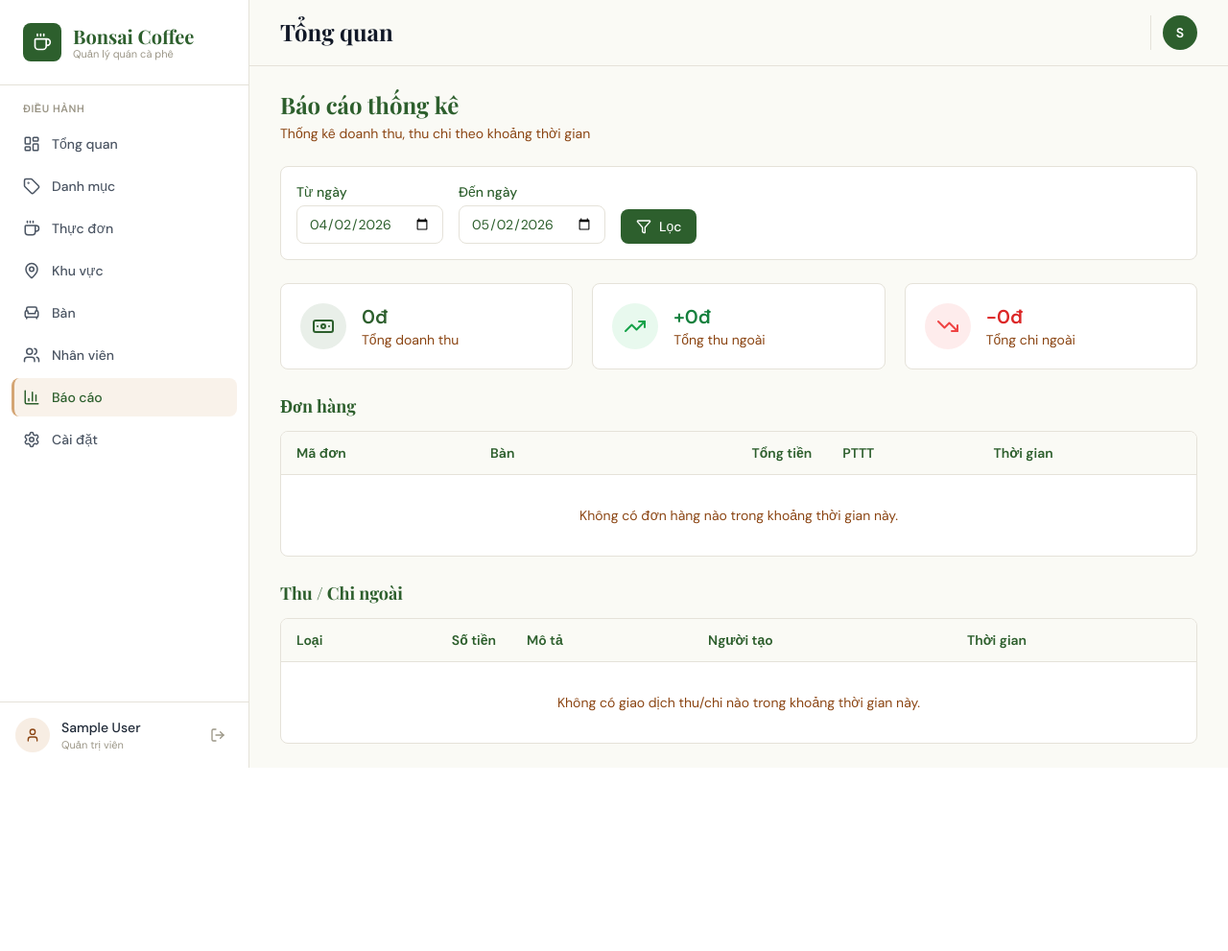
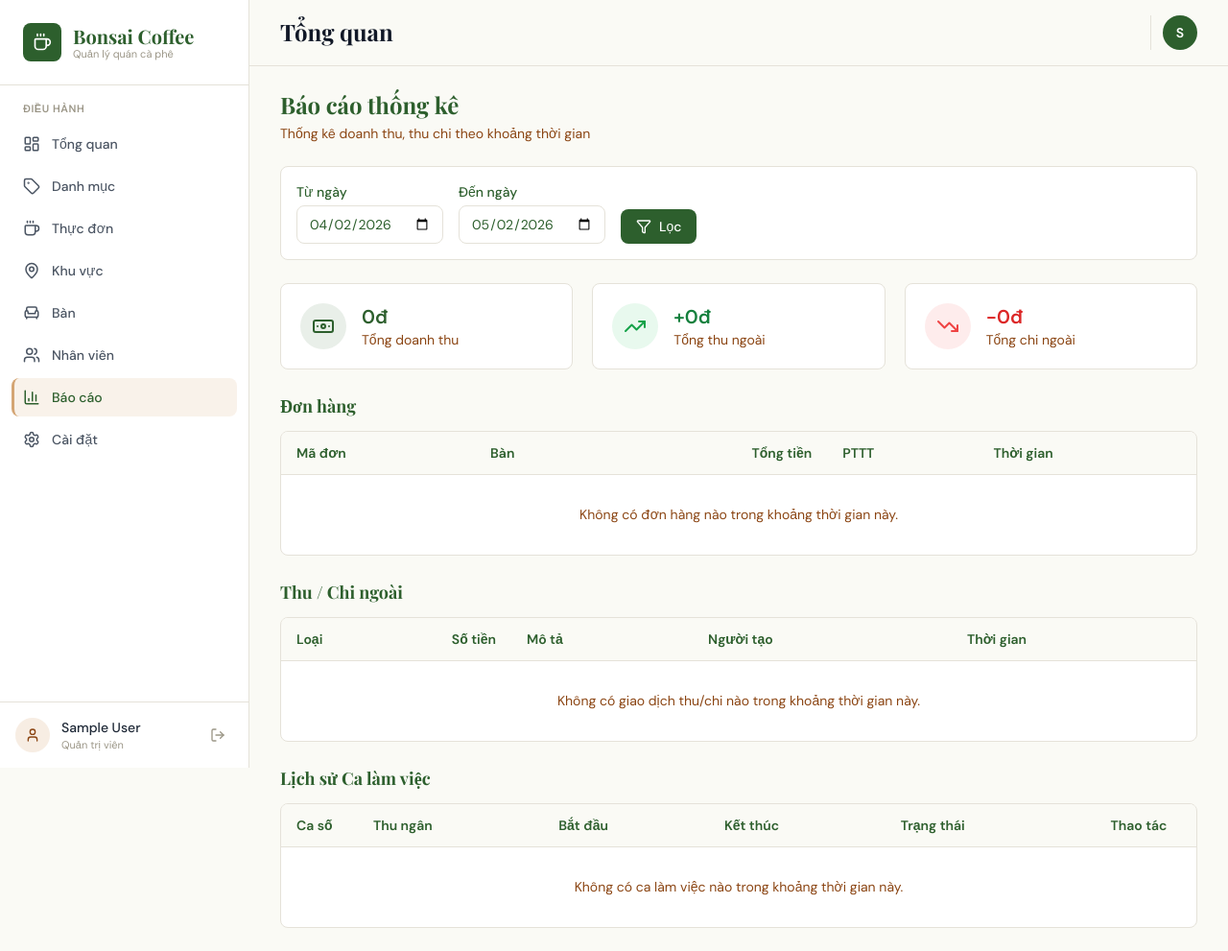
Before and after one commit to nguyen-minh-quang/BonsaiCoffee, a Flask app: page /admin/reports in a window 1280 px wide. Shown: the whole page at 96% size. Before the commit the page ends 800 px from the top, so only its background shows below. Run offline with Flask 3, Linux system fonts and the light colour scheme; a user stored in the database is signed in; tables that the repository leaves empty hold one stand-in row (values such as "Sample post"); some libraries are stand-ins or nearby versions.

Commit message:
sửa báo cáo

```diff
--- a/app/admin/routes.py
+++ b/app/admin/routes.py
@@ -6,7 +6,7 @@
 from sqlalchemy import func
 
 from app import db
-from app.models import User, Category, Product, Area, Table, Order, OrderItem, Transaction, ShopSetting
+from app.models import User, Category, Product, Area, Table, Order, OrderItem, Transaction, ShopSetting, Shift
 
 admin_bp = Blueprint('admin', __name__)
 
@@ -588,6 +588,12 @@
     total_income = sum(t.amount for t in transactions if t.type == 'income')
     total_expense = sum(t.amount for t in transactions if t.type == 'expense')
 
+    # Ca làm việc
+    shifts = Shift.query.filter(
+        db.func.date(Shift.start_time) >= start_date,
+        db.func.date(Shift.start_time) <= end_date,
+    ).order_by(Shift.start_time.desc()).all()
+
     return render_template(
         'admin/reports.html',
         orders=orders,
@@ -598,6 +604,7 @@
         total_expense=total_expense,
         start_date=start_date,
         end_date=end_date,
+        shifts=shifts,
     )
 
 
--- a/app/cashier/routes.py
+++ b/app/cashier/routes.py
@@ -785,7 +785,7 @@
         revenue=revenue,
         total_income=total_income,
         total_expense=total_expense,
-        balance=float(shift.opening_amount) + revenue + total_income - total_expense,
+        expected_cash=float(shift.opening_amount) + pay_cash + total_income - total_expense,
         pay_cash=pay_cash,
         pay_transfer=pay_transfer,
         pay_card=pay_card,
@@ -815,6 +815,7 @@
     txs = Transaction.query.filter_by(shift_id=shift.id).all()
     total_income = sum(float(t.amount) for t in txs if t.type == "income")
     total_expense = sum(float(t.amount) for t in txs if t.type == "expense")
+    pay_cash = sum(float(o.total_amount) for o in completed_orders if o.payment_method == "cash")
 
     data = {
         "shift_id": shift.id,
@@ -824,6 +825,6 @@
         "order_count": order_count,
         "total_income": total_income,
         "total_expense": total_expense,
-        "balance": float(shift.opening_amount) + revenue + total_income - total_expense,
+        "balance": float(shift.opening_amount) + pay_cash + total_income - total_expense,
     }
     return _ok(data)
--- a/app/templates/admin/reports.html
+++ b/app/templates/admin/reports.html
@@ -89,10 +89,10 @@
             Đơn hàng
         </h2>
         <div class="bg-white rounded-lg border overflow-hidden" style="border-color: #E5E2D9;">
-            <div class="overflow-x-auto">
-                <table class="w-full text-sm">
-                    <thead>
-                        <tr style="background-color: #FAFAF5; border-bottom: 1px solid #E5E2D9;">
+            <div class="overflow-x-auto max-h-[400px] overflow-y-auto">
+                <table class="w-full text-sm relative">
+                    <thead class="sticky top-0 z-10" style="background-color: #FAFAF5; box-shadow: 0 1px 0 #E5E2D9;">
+                        <tr>
                             <th class="px-4 py-3 text-left font-semibold" style="color: #2D5F2D;">Mã đơn</th>
                             <th class="px-4 py-3 text-left font-semibold" style="color: #2D5F2D;">Bàn</th>
                             <th class="px-4 py-3 text-right font-semibold" style="color: #2D5F2D;">Tổng tiền</th>
@@ -138,10 +138,10 @@
             Thu / Chi ngoài
         </h2>
         <div class="bg-white rounded-lg border overflow-hidden" style="border-color: #E5E2D9;">
-            <div class="overflow-x-auto">
-                <table class="w-full text-sm">
-                    <thead>
-                        <tr style="background-color: #FAFAF5; border-bottom: 1px solid #E5E2D9;">
+            <div class="overflow-x-auto max-h-[400px] overflow-y-auto">
+                <table class="w-full text-sm relative">
+                    <thead class="sticky top-0 z-10" style="background-color: #FAFAF5; box-shadow: 0 1px 0 #E5E2D9;">
+                        <tr>
                             <th class="px-4 py-3 text-left font-semibold" style="color: #2D5F2D; width: 100px;">Loại</th>
                             <th class="px-4 py-3 text-right font-semibold" style="color: #2D5F2D; width: 140px;">Số tiền</th>
                             <th class="px-4 py-3 text-left font-semibold" style="color: #2D5F2D;">Mô tả</th>
@@ -187,6 +187,63 @@
             </div>
         </div>
     </div>
+    <!-- Bảng lịch sử ca làm việc -->
+    <div>
+        <h2 class="text-lg font-bold mb-3" style="font-family: 'Playfair Display', serif; color: #2D5F2D;">
+            Lịch sử Ca làm việc
+        </h2>
+        <div class="bg-white rounded-lg border overflow-hidden" style="border-color: #E5E2D9;">
+            <div class="overflow-x-auto max-h-[400px] overflow-y-auto">
+                <table class="w-full text-sm relative">
+                    <thead class="sticky top-0 z-10" style="background-color: #FAFAF5; box-shadow: 0 1px 0 #E5E2D9;">
+                        <tr>
+                            <th class="px-4 py-3 text-left font-semibold" style="color: #2D5F2D; width: 80px;">Ca số</th>
+                            <th class="px-4 py-3 text-left font-semibold" style="color: #2D5F2D;">Thu ngân</th>
+                            <th class="px-4 py-3 text-left font-semibold" style="color: #2D5F2D;">Bắt đầu</th>
+                            <th class="px-4 py-3 text-left font-semibold" style="color: #2D5F2D;">Kết thúc</th>
+                            <th class="px-4 py-3 text-left font-semibold" style="color: #2D5F2D;">Trạng thái</th>
+                            <th class="px-4 py-3 text-center font-semibold" style="color: #2D5F2D; width: 120px;">Thao tác</th>
+                        </tr>
+                    </thead>
+                    <tbody>
+                        {% for shift in shifts %}
+                        <tr class="border-b transition-colors hover:bg-gray-50"
+                            style="border-color: #E5E2D9; {% if loop.index is odd %}background-color: #fff;{% else %}background-color: #FAFAF5;{% endif %}">
+                            <td class="px-4 py-3 font-medium" style="color: #2D5F2D;">#{{ shift.id }}</td>
+                            <td class="px-4 py-3" style="color: #8B4513;">{{ shift.user.full_name if shift.user else '—' }}</td>
+                            <td class="px-4 py-3" style="color: #8B4513;">{{ shift.start_time|vntime('%H:%M %d/%m') if shift.start_time else '—' }}</td>
+                            <td class="px-4 py-3" style="color: #8B4513;">{{ shift.end_time|vntime('%H:%M %d/%m') if shift.end_time else '—' }}</td>
+                            <td class="px-4 py-3">
+                                {% if shift.status == 'closed' %}
+                                <span class="inline-flex items-center px-2.5 py-0.5 rounded-full text-xs font-medium bg-gray-100 text-gray-800">
+                                    Đã đóng
+                                </span>
+                                {% else %}
+                                <span class="inline-flex items-center px-2.5 py-0.5 rounded-full text-xs font-medium bg-green-100 text-green-800">
+                                    Đang mở
+                                </span>
+                                {% endif %}
+                            </td>
+                            <td class="px-4 py-3 text-center">
+                                <a href="/cashier/shift-report/{{ shift.id }}?print=1" target="_blank" title="In báo cáo ca"
+                                   class="inline-flex items-center justify-center w-8 h-8 rounded-lg bg-gray-100 text-gray-600 hover:bg-gray-200 hover:text-gray-900 transition-colors">
+                                    <i data-lucide="printer" class="w-4 h-4"></i>
+                                </a>
+                            </td>
+                        </tr>
+                        {% endfor %}
+                        {% if not shifts %}
+                        <tr>
+                            <td colspan="6" class="px-4 py-8 text-center" style="color: #8B4513;">
+                                Không có ca làm việc nào trong khoảng thời gian này.
+                            </td>
+                        </tr>
+                        {% endif %}
+                    </tbody>
+                </table>
+            </div>
+        </div>
+    </div>
 </div>
 
 <script>
--- a/app/templates/cashier/shift_report.html
+++ b/app/templates/cashier/shift_report.html
@@ -76,8 +76,8 @@
                     <i data-lucide="banknote" class="w-5 h-5 text-white"></i>
                 </div>
                 <div>
-                    <p class="text-xs text-muted font-semibold">TỔNG QUỸ</p>
-                    <p class="text-xl font-bold text-primary">{{ '{:,.0f}'.format(balance).replace(',', '.') }}đ</p>
+                    <p class="text-xs text-muted font-semibold">TIỀN TRONG KÉT</p>
+                    <p class="text-xl font-bold text-primary">{{ '{:,.0f}'.format(expected_cash).replace(',', '.') }}đ</p>
                 </div>
             </div>
         </div>
```
Also changed, not shown: app/templates/cashier/pos.html (+21 -10 lines), app/templates/cashier/shift_report_print.html (+7 -19 lines).
